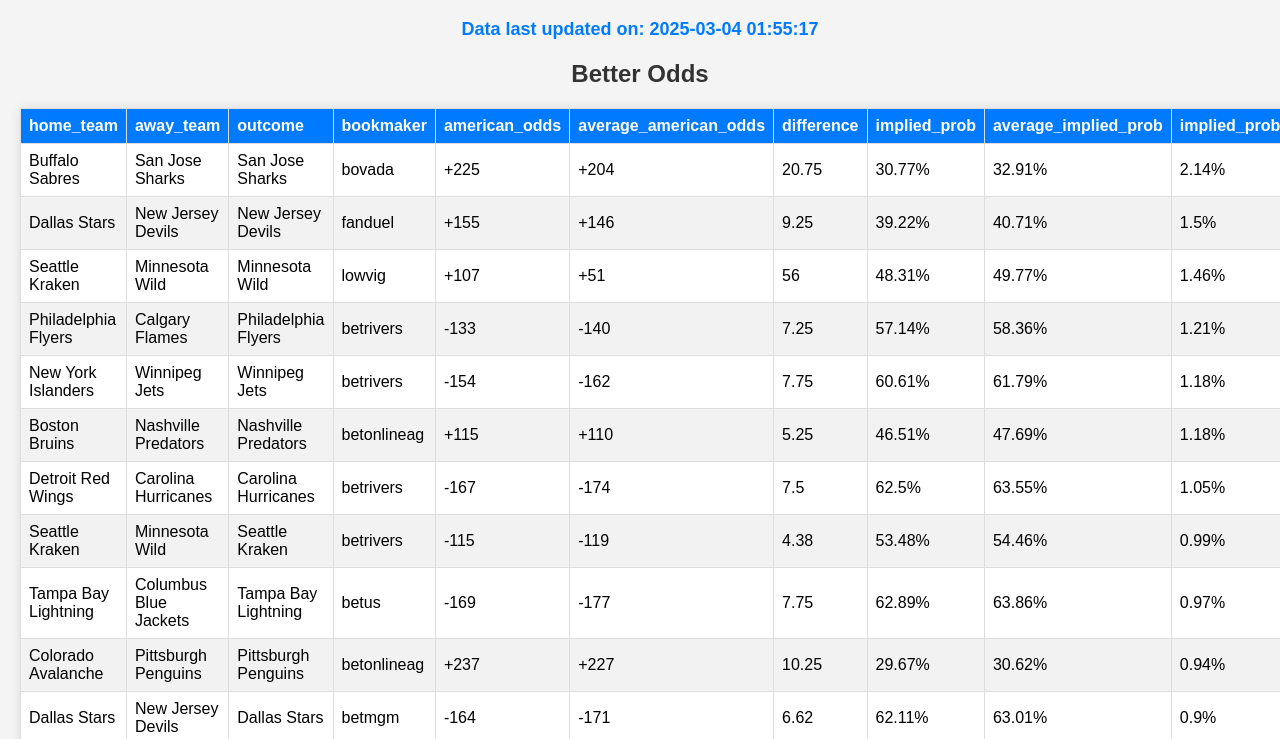
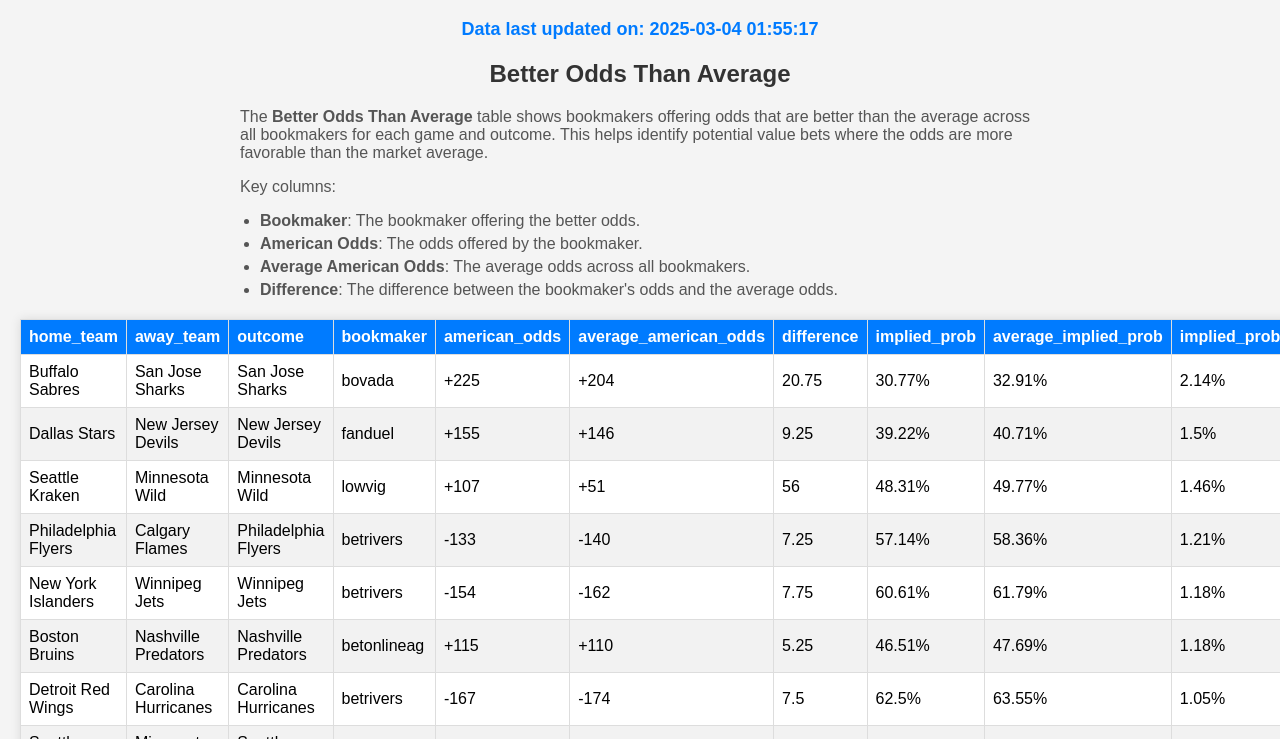
Before and after one commit to ZephVanIterson/Sports-Betting-Advisor, a plain HTML site: page index.html in a window 1280 px wide. Shown: the part 61-800 px from the top of the page. Drawn offline with Linux system fonts and the light colour scheme.

Commit message:
Added Description for each table on the website

```diff
--- a/index.html
+++ b/index.html
@@ -84,10 +84,37 @@
     <!-- Display the scraped date and time once at the top -->
     <div id="scrapedDatetime">Loading last updated time...</div>
 
-    <h2>Better Odds</h2>
+    <h2>Better Odds Than Average</h2>
+    <div class="description">
+        <p>
+            The <strong>Better Odds Than Average</strong> table shows bookmakers offering odds that are better than the average across all bookmakers for each game and outcome. This helps identify potential value bets where the odds are more favorable than the market average.
+        </p>
+        <p>
+            Key columns:
+            <ul>
+                <li><strong>Bookmaker</strong>: The bookmaker offering the better odds.</li>
+                <li><strong>American Odds</strong>: The odds offered by the bookmaker.</li>
+                <li><strong>Average American Odds</strong>: The average odds across all bookmakers.</li>
+                <li><strong>Difference</strong>: The difference between the bookmaker's odds and the average odds.</li>
+            </ul>
+        </p>
+    </div>
     <div id="betterOddsContainer">Loading...</div>
 
-    <h2>Results</h2>
+    <h2>Best Odds per Game</h2>
+    <div class="description">
+        <p>
+            The <strong>Best Odds per Game</strong> table shows the best odds you can get for either team for each game across bookmakers. If you want to bet on any game, this table shows what site you should bet on. This analysis also helps identify potential arbitrage opportunities where the odds discrepancy between bookmakers could lead to a guaranteed profit.
+        </p>
+        <p>
+            Key columns:
+            <ul>
+                <li><strong>Highest Positive Odds</strong>: The best odds for the underdog (positive odds).</li>
+                <li><strong>Lowest Negative Odds</strong>: The best odds for the favorite (negative odds).</li>
+                <li><strong>Difference</strong>: The difference between the highest positive and lowest negative odds.</li>
+            </ul>
+        </p>
+    </div>
     <div id="resultsContainer">Loading...</div>
 </body>
 </html>
--- a/static/css/styles.css
+++ b/static/css/styles.css
@@ -42,3 +42,22 @@
 .error {
     color: red;
 }
+
+.description {
+    margin-bottom: 20px;
+    color: #555;
+    font-size: 16px;
+    text-align: left;
+    max-width: 800px;
+    margin-left: auto;
+    margin-right: auto;
+}
+
+.description ul {
+    margin: 10px 0;
+    padding-left: 20px;
+}
+
+.description ul li {
+    margin-bottom: 5px;
+}
```
